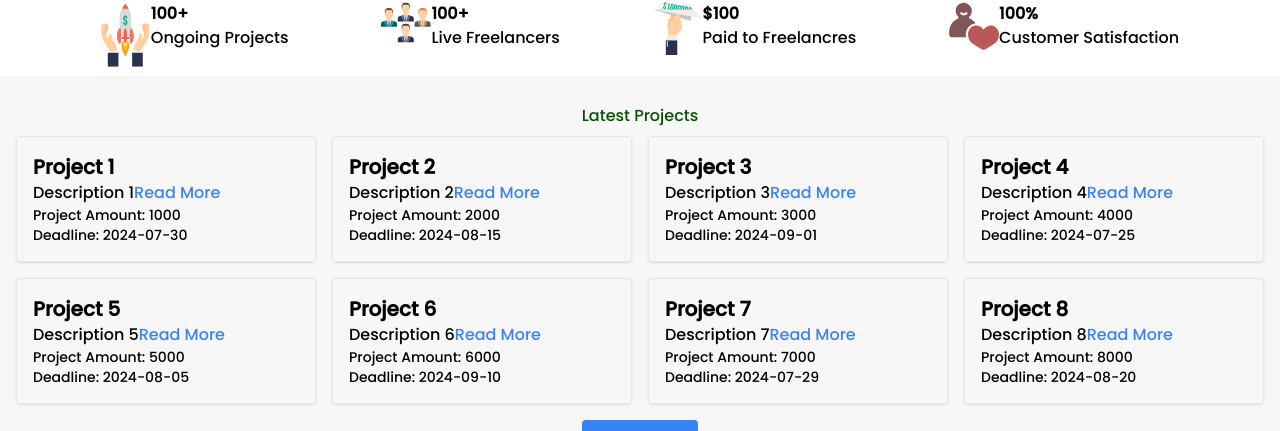
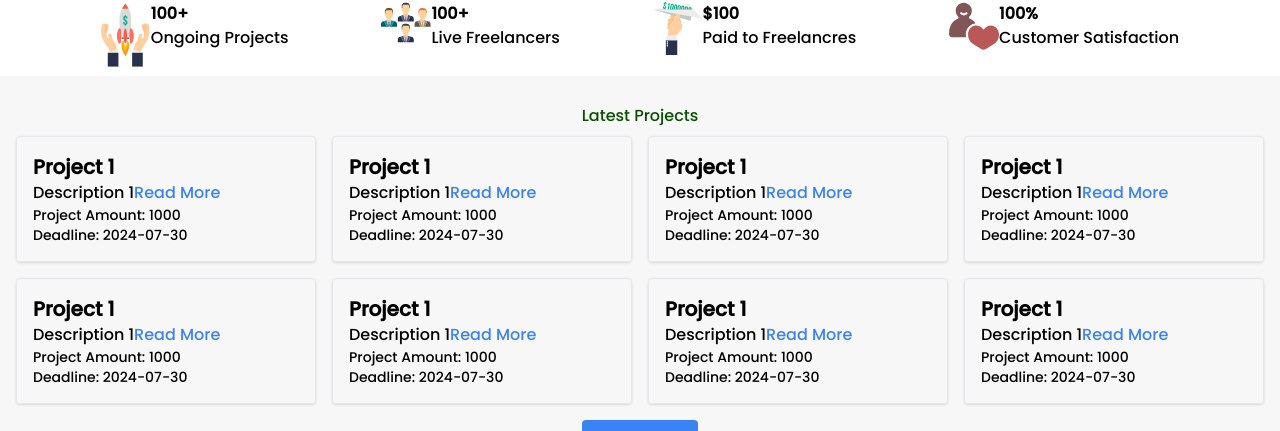
Before and after one commit to tmgravin/Frontend, a Next.js app: page /homepage in a window 1280 px wide. Shown: the part 838-1269 px from the top of the page. Built offline with nearby package versions, Linux system fonts and the light colour scheme; no server answers.

Commit message:
api testing

```diff
--- a/package.json
+++ b/package.json
@@ -25,12 +25,15 @@
     "chart.js": "^4.4.3",
     "class-variance-authority": "^0.7.0",
     "clsx": "^2.1.1",
+    "dotenv": "^16.4.5",
     "font-awesome": "^4.7.0",
+    "js-cookies": "^1.0.4",
     "lucide-react": "^0.412.0",
     "next": "14.2.5",
     "react": "^18",
     "react-chartjs-2": "^5.2.0",
     "react-dom": "^18",
+    "react-icons": "^5.2.1",
     "react-paginate": "^8.2.0",
     "react-toastify": "^10.0.5",
     "shadcn": "^1.0.0",
--- a/src/components/non-authenticted/LatestProjects.tsx
+++ b/src/components/non-authenticted/LatestProjects.tsx
@@ -1,4 +1,3 @@
-// src/LatestProjects.tsx
 import React, { useState, useEffect } from 'react';
 import axios from 'axios';
 import ReadMoreModal from './ReadMoreModal';
@@ -8,20 +7,218 @@ export interface DataItem {
   description: string;
   amount: number;
   deadline: string;
+  postedAt: string;
+  experienceYear: number;
+  skills: string[];
+  tools: string[];
+  scope: string;
+  duration: string;
+  experienceLevel: string;
+  budgetFrom: number;
+  budgetTo: number;
 }
 
 const LatestProjects: React.FC = () => {
   const [data, setData] = useState<DataItem[]>([
-    { title: 'Project 1', description: 'Description 1', amount: 1000, deadline: '2024-07-30' },
-    { title: 'Project 2', description: 'Description 2', amount: 2000, deadline: '2024-08-15' },
-    { title: 'Project 3', description: 'Description 3', amount: 3000, deadline: '2024-09-01' },
-    { title: 'Project 4', description: 'Description 4', amount: 4000, deadline: '2024-07-25' },
-    { title: 'Project 5', description: 'Description 5', amount: 5000, deadline: '2024-08-05' },
-    { title: 'Project 6', description: 'Description 6', amount: 6000, deadline: '2024-09-10' },
-    { title: 'Project 7', description: 'Description 7', amount: 7000, deadline: '2024-07-29' },
-    { title: 'Project 8', description: 'Description 8', amount: 8000, deadline: '2024-08-20' },
-    { title: 'Project 9', description: 'Description 9', amount: 9000, deadline: '2024-09-15' },
-    { title: 'Project 10', description: 'Description 10', amount: 10000, deadline: '2024-10-01' },
+    {
+      title: 'Project 1',
+      description: 'Description 1',
+      amount: 1000,
+      deadline: '2024-07-30',
+      postedAt: '2024-07-15',
+      experienceYear: 2,
+      skills: ['UI/UX', 'Graphic Designing'],
+      tools: ['Figma', 'Photoshop'],
+      scope: 'Large',
+      duration: '1 to 3 months',
+      experienceLevel: 'Intermediate',
+      budgetFrom: 15,
+      budgetTo: 25,
+    },
+    {
+      title: 'Project 1',
+      description: 'Description 1',
+      amount: 1000,
+      deadline: '2024-07-30',
+      postedAt: '2024-07-15',
+      experienceYear: 2,
+      skills: ['UI/UX', 'Graphic Designing'],
+      tools: ['Figma', 'Photoshop'],
+      scope: 'Large',
+      duration: '1 to 3 months',
+      experienceLevel: 'Intermediate',
+      budgetFrom: 15,
+      budgetTo: 25,
+    },  {
+      title: 'Project 1',
+      description: 'Description 1',
+      amount: 1000,
+      deadline: '2024-07-30',
+      postedAt: '2024-07-15',
+      experienceYear: 2,
+      skills: ['UI/UX', 'Graphic Designing'],
+      tools: ['Figma', 'Photoshop'],
+      scope: 'Large',
+      duration: '1 to 3 months',
+      experienceLevel: 'Intermediate',
+      budgetFrom: 15,
+      budgetTo: 25,
+    },  {
+      title: 'Project 1',
+      description: 'Description 1',
+      amount: 1000,
+      deadline: '2024-07-30',
+      postedAt: '2024-07-15',
+      experienceYear: 2,
+      skills: ['UI/UX', 'Graphic Designing'],
+      tools: ['Figma', 'Photoshop'],
+      scope: 'Large',
+      duration: '1 to 3 months',
+      experienceLevel: 'Intermediate',
+      budgetFrom: 15,
+      budgetTo: 25,
+    },  {
+      title: 'Project 1',
+      description: 'Description 1',
+      amount: 1000,
+      deadline: '2024-07-30',
+      postedAt: '2024-07-15',
+      experienceYear: 2,
+      skills: ['UI/UX', 'Graphic Designing'],
+      tools: ['Figma', 'Photoshop'],
+      scope: 'Large',
+      duration: '1 to 3 months',
+      experienceLevel: 'Intermediate',
+      budgetFrom: 15,
+      budgetTo: 25,
+    },  {
+      title: 'Project 1',
+      description: 'Description 1',
+      amount: 1000,
+      deadline: '2024-07-30',
+      postedAt: '2024-07-15',
+      experienceYear: 2,
+      skills: ['UI/UX', 'Graphic Designing'],
+      tools: ['Figma', 'Photoshop'],
+      scope: 'Large',
+      duration: '1 to 3 months',
+      experienceLevel: 'Intermediate',
+      budgetFrom: 15,
+      budgetTo: 25,
+    },  {
+      title: 'Project 1',
+      description: 'Description 1',
+      amount: 1000,
+      deadline: '2024-07-30',
+      postedAt: '2024-07-15',
+      experienceYear: 2,
+      skills: ['UI/UX', 'Graphic Designing'],
+      tools: ['Figma', 'Photoshop'],
+      scope: 'Large',
+      duration: '1 to 3 months',
+      experienceLevel: 'Intermediate',
+      budgetFrom: 15,
+      budgetTo: 25,
+    },  {
+      title: 'Project 1',
+      description: 'Description 1',
+      amount: 1000,
+      deadline: '2024-07-30',
+      postedAt: '2024-07-15',
+      experienceYear: 2,
+      skills: ['UI/UX', 'Graphic Designing'],
+      tools: ['Figma', 'Photoshop'],
+      scope: 'Large',
+      duration: '1 to 3 months',
+      experienceLevel: 'Intermediate',
+      budgetFrom: 15,
+      budgetTo: 25,
+    },  {
+      title: 'Project 1',
+      description: 'Description 1',
+      amount: 1000,
+      deadline: '2024-07-30',
+      postedAt: '2024-07-15',
+      experienceYear: 2,
+      skills: ['UI/UX', 'Graphic Designing'],
+      tools: ['Figma', 'Photoshop'],
+      scope: 'Large',
+      duration: '1 to 3 months',
+      experienceLevel: 'Intermediate',
+      budgetFrom: 15,
+      budgetTo: 25,
+    },  {
+      title: 'Project 1',
+      description: 'Description 1',
+      amount: 1000,
+      deadline: '2024-07-30',
+      postedAt: '2024-07-15',
+      experienceYear: 2,
+      skills: ['UI/UX', 'Graphic Designing'],
+      tools: ['Figma', 'Photoshop'],
+      scope: 'Large',
+      duration: '1 to 3 months',
+      experienceLevel: 'Intermediate',
+      budgetFrom: 15,
+      budgetTo: 25,
+    },  {
+      title: 'Project 1',
+      description: 'Description 1',
+      amount: 1000,
+      deadline: '2024-07-30',
+      postedAt: '2024-07-15',
+      experienceYear: 2,
+      skills: ['UI/UX', 'Graphic Designing'],
+      tools: ['Figma', 'Photoshop'],
+      scope: 'Large',
+      duration: '1 to 3 months',
+      experienceLevel: 'Intermediate',
+      budgetFrom: 15,
+      budgetTo: 25,
+    },  {
+      title: 'Project 1',
+      description: 'Description 1',
+      amount: 1000,
+      deadline: '2024-07-30',
+      postedAt: '2024-07-15',
+      experienceYear: 2,
+      skills: ['UI/UX', 'Graphic Designing'],
+      tools: ['Figma', 'Photoshop'],
+      scope: 'Large',
+      duration: '1 to 3 months',
+      experienceLevel: 'Intermediate',
+      budgetFrom: 15,
+      budgetTo: 25,
+    },  {
+      title: 'Project 1',
+      description: 'Description 1',
+      amount: 1000,
+      deadline: '2024-07-30',
+      postedAt: '2024-07-15',
+      experienceYear: 2,
+      skills: ['UI/UX', 'Graphic Designing'],
+      tools: ['Figma', 'Photoshop'],
+      scope: 'Large',
+      duration: '1 to 3 months',
+      experienceLevel: 'Intermediate',
+      budgetFrom: 15,
+      budgetTo: 25,
+    },  {
+      title: 'Project 1',
+      description: 'Description 1',
+      amount: 1000,
+      deadline: '2024-07-30',
+      postedAt: '2024-07-15',
+      experienceYear: 2,
+      skills: ['UI/UX', 'Graphic Designing'],
+      tools: ['Figma', 'Photoshop'],
+      scope: 'Large',
+      duration: '1 to 3 months',
+      experienceLevel: 'Intermediate',
+      budgetFrom: 15,
+      budgetTo: 25,
+    },
+    // Add more projects as needed
   ]);
   const [visibleCount, setVisibleCount] = useState(8);
   const [loading, setLoading] = useState(false);
@@ -56,9 +253,7 @@ const LatestProjects: React.FC = () => {
     setSelectedProject(project);
   };
 
-  const handleEditDetails = (project: DataItem) => {
-    setEditProject(project);
-  };
+
 
   const handleClose = () => {
     setSelectedProject(null);
@@ -116,9 +311,7 @@ const LatestProjects: React.FC = () => {
       <ReadMoreModal
         project={selectedProject}
         onClose={handleClose}
-        onEdit={() => handleEditDetails(selectedProject!)}
       />
-
     </div>
   );
 };
--- a/src/components/non-authenticted/LoginModal.tsx
+++ b/src/components/non-authenticted/LoginModal.tsx
@@ -2,6 +2,7 @@ import React, { ChangeEvent, useState } from 'react';
 import Image from 'next/image';
 import axios from 'axios';
 import ResetPasswordModal from './ResetPasswordModal'; // Import the new modal
+import { useRouter } from 'next/navigation';
 
 interface SignupData {
   email: string;
@@ -26,19 +27,26 @@ const LoginModal: React.FC<LoginModalProps> = ({
   remember,
   setRemember
 }) => {
+  const  router=useRouter()
   const [role, setRole] = useState<string | null>(null);
   const [isResetModalOpen, setIsResetModalOpen] = useState(false); // State for reset password modal
 
   if (!isOpen) return null;
 
   const handleLogin = async (userRole: string) => {
+    console.log(loginData)
+
     try {
-      const response = await axios.post('/api/login', {
+
+      const response = await axios.post( `${process.env.NEXT_PUBLIC_BASE_URL}/api/users/login`, {
         ...loginData,
         role: userRole
       });
       console.log(response.data);
-      // Handle successful login here (e.g., redirect, show success message)
+      // if(response.status==200){
+      //   router.push(`/${userRole}/homepage`)
+      // }
+      router.push(`/${userRole}homepage`)
     } catch (error) {
       console.error('Login failed', error);
       // Handle login error here (e.g., show error message)
--- a/src/components/non-authenticted/ReadMoreModal.tsx
+++ b/src/components/non-authenticted/ReadMoreModal.tsx
@@ -2,24 +2,74 @@
 import React from 'react';
 import { Dialog, DialogTitle, DialogContent, DialogActions, Button } from '@mui/material';
 import { DataItem } from './LatestProjects';
+import { AiOutlineFileText } from 'react-icons/ai'; // Ensure this import is correct
 
 interface ReadMoreModalProps {
   project: DataItem | null;
   onClose: () => void;
-  onEdit: () => void;
+
 }
 
-const ReadMoreModal: React.FC<ReadMoreModalProps> = ({ project, onClose, onEdit }) => {
+const ReadMoreModal: React.FC<ReadMoreModalProps> = ({ project, onClose, }) => {
+  if (!project) return null;
+
   return (
     <Dialog open={!!project} onClose={onClose} maxWidth="sm" fullWidth>
-      <DialogTitle>{project?.title}</DialogTitle>
+      <DialogTitle className='font-bold underline'>{project.title}</DialogTitle>
       <DialogContent>
-        <p>{project?.description}</p>
-        <p className="text-sm">Project Amount: {project?.amount}</p>
-        <p className="text-sm">Deadline: {project?.deadline}</p>
-        <button onClick={onEdit} className='primary-btn-blue'>Edit Details</button>
+        Optional: Display posted date if available
+        <p className="text-gray-500 mb-4">Posted: {new Date(project.postedAt).toLocaleString()}</p>
+
+        <section className="mb-6">
+          <h2 className="font-semibold text-lg mb-2">Requirements</h2>
+          <ul className="list-disc list-inside">
+            Uncomment and ensure the data exists
+            <li>Required Experience Year: {project.experienceYear}</li>
+            <li>Required Skills: {project.skills.join(', ')}</li>
+            <li>Required Tools/Software: {project.tools.join(', ')}</li>
+          </ul>
+        </section>
+
+        <section className="mb-6">
+          <h2 className="font-semibold text-lg mb-2">Scope of the Project</h2>
+          <ul className="list-disc list-inside">
+            <li>Large <span className="text-gray-500">({project.scope})</span></li>
+            <li>How long will your work take? <span className="text-gray-500">{project.duration}</span></li>
+            <li>What level of experience will it need <span className="text-gray-500">{project.experienceLevel}</span></li>
+          </ul>
+        </section>
+
+        <section className="mb-6">
+          <h2 className="font-semibold text-lg mb-2">Description of the Project</h2>
+          <p className="bg-gray-100 p-4 rounded-lg mb-2">{project.description}</p>
+          <button onClick={() => { /* Handle file download */ }} className="text-blue-600 flex items-center">
+            <AiOutlineFileText className="mr-2" />
+            Attached file
+          </button>
+        </section>
+
+        <section>
+          <h2 className="font-semibold text-lg mb-2">Budget of the project</h2>
+          <div className="bg-gray-100 p-4 rounded-lg">
+            <div className="flex items-center mb-2">
+              <input type="radio" id="hourly" name="budgetType" className="mr-2" checked readOnly />
+              <label htmlFor="hourly">Hourly rate</label>
+            </div>
+            <div className="flex space-x-4">
+              <div>
+                <label htmlFor="from" className="block text-gray-700">From</label>
+                <input type="text" id="from" className="border border-gray-300 rounded-lg p-2 w-full" value={`$${project.budgetFrom} /hr`} readOnly />
+              </div>
+              <div>
+                <label htmlFor="to" className="block text-gray-700">To</label>
+                <input type="text" id="to" className="border border-gray-300 rounded-lg p-2 w-full" value={`$${project.budgetTo} /hr`} readOnly />
+              </div>
+            </div>
+          </div>
+        </section>
       </DialogContent>
       <DialogActions>
+
         <Button onClick={onClose} color="primary">Close</Button>
       </DialogActions>
     </Dialog>
--- a/src/components/non-authenticted/SignupModal.tsx
+++ b/src/components/non-authenticted/SignupModal.tsx
@@ -62,7 +62,7 @@ const SignupModal: React.FC<SignupModalProps> = ({
     const dataToSend = { ...signupData, role };
 
     try {
-      const response = await axios.post('/api/signup', dataToSend);
+      const response = await axios.post(`${process.env.NEXT_PUBLIC_BASE_URL}/api/users/login`, dataToSend);
       if (response.status === 200) {
         setSuccessMessage("Signup successful!");
         setError(null);
--- /dev/null
+++ b/src/lib/Auth/session.ts
@@ -0,0 +1,3 @@
+// import { cookies } from "next/headers";
+// const sessionCookie = Cookies.get('session');
+// console.log(sessionCookie);
```
Also changed, not shown: 2 other files (tests, documents, lock files or other folders).
